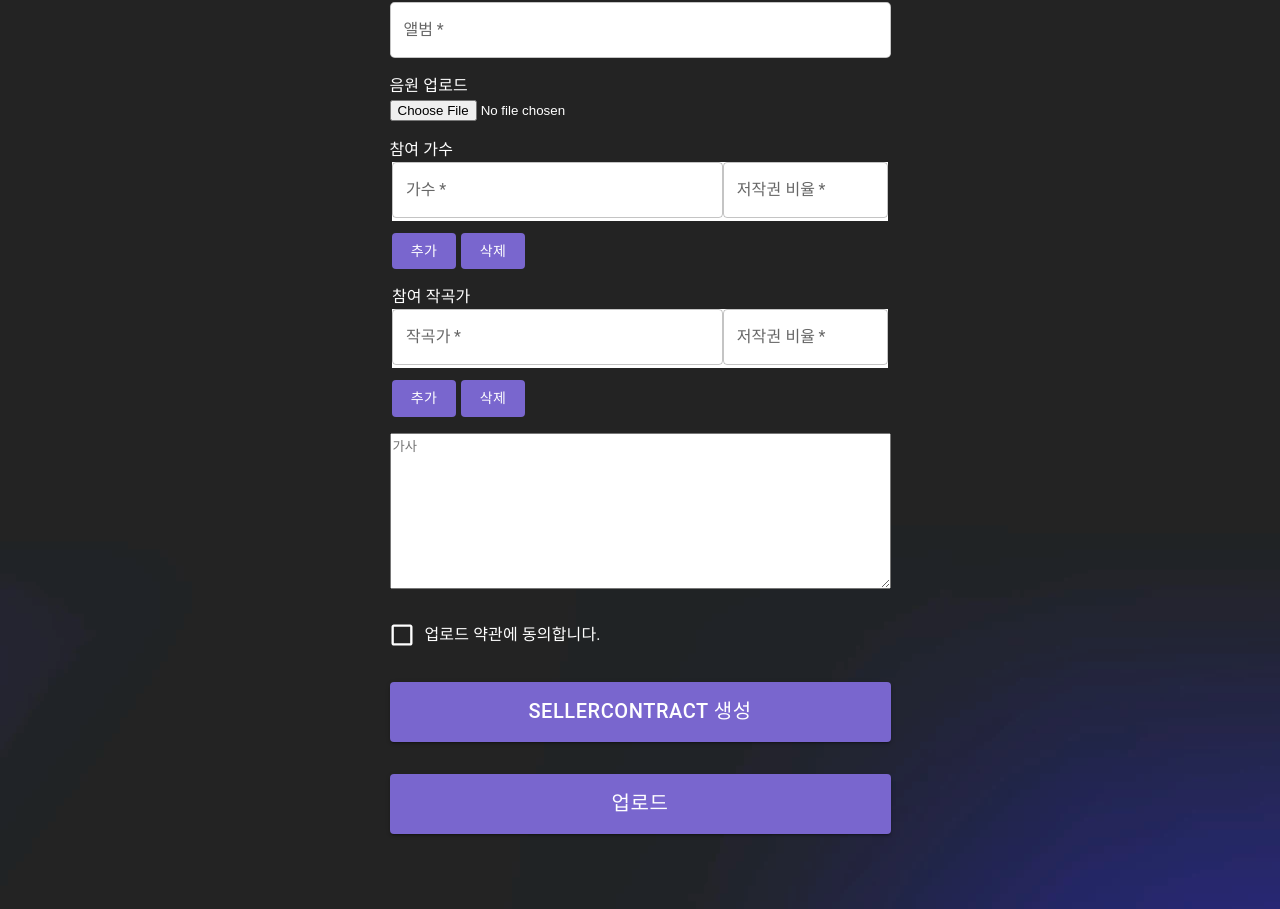
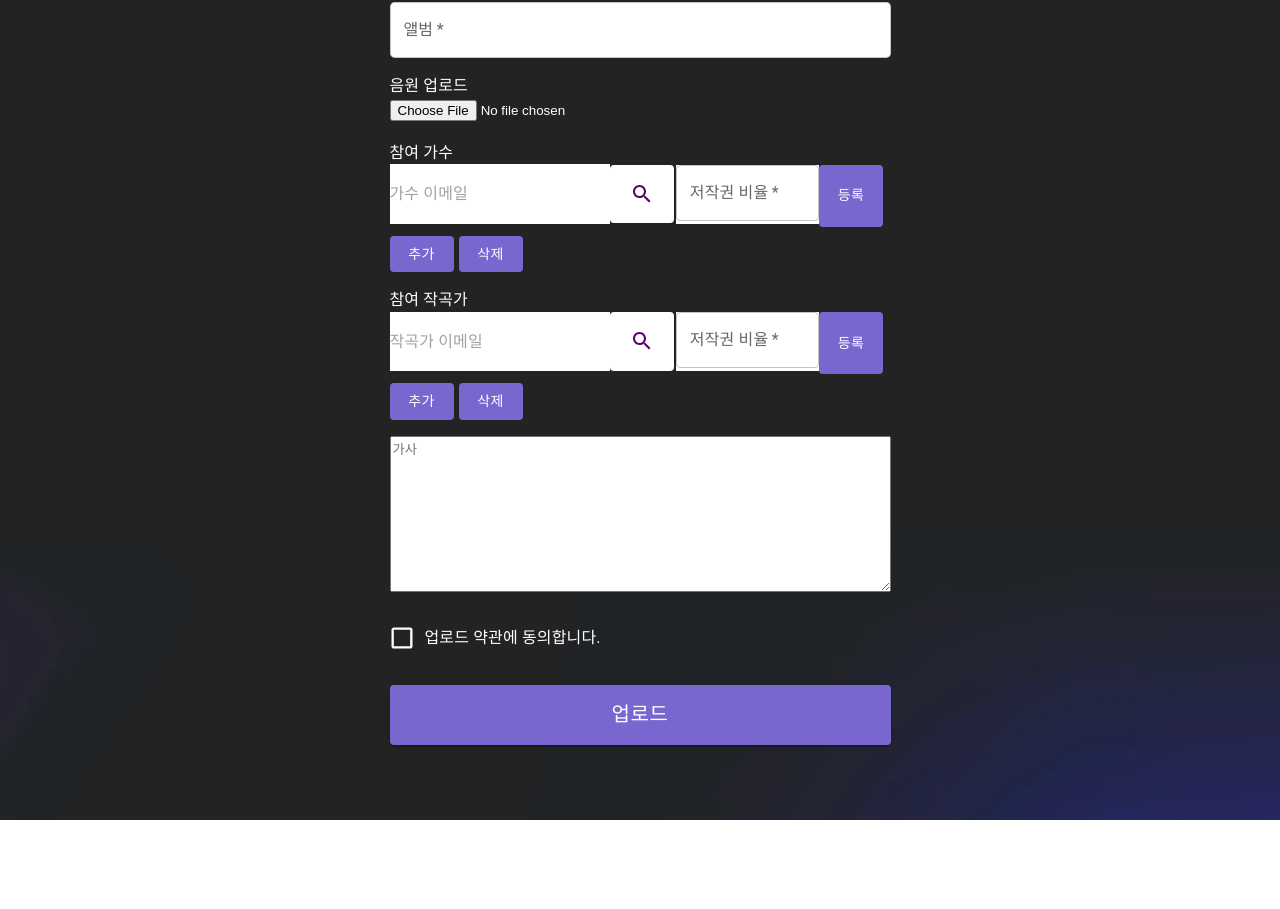
Before and after one commit to UXMUnderGraduate/22-S-Front, a React (Create React App) app: page /upload in a window 1280 px wide. Shown: the part 619-1528 px from the top of the page. After the commit the page ends 1439 px from the top, so only its background shows below. Built offline with nearby package versions, Linux system fonts and the light colour scheme; sample sign-in values are in the browser's storage.

Commit message:
feat:저작권자 검색기능#9

```diff
--- a/src/page/UploadPage.jsx
+++ b/src/page/UploadPage.jsx
@@ -1,5 +1,5 @@
 import React, { useState, useEffect } from 'react';
-
+import SearchIcon from '@mui/icons-material/Search';
 import axios from 'axios';
 import {
   Button,
@@ -19,8 +19,17 @@ import {
 import { createTheme, ThemeProvider } from '@mui/material/styles';
 import styled from 'styled-components';
 import { useDropzone } from 'react-dropzone';
-import * as contractApi from '../services/contract';
 import { useNavigate } from 'react-router-dom';
+import {
+  InputBase,
+  ListItemButton,
+  Drawer,
+  List,
+  Divider,
+  ListItem,
+  ListItemText,
+} from '@mui/material';
+
 
 const thumbsContainer = {
   display: 'flex',
@@ -70,7 +79,15 @@ const Boxs = styled(Box)`
   padding-bottom: 40px !important;
 `;
 
-function RegisterPage() {
+function UploadPage() {
+
+  function CheckSession() {
+    if (localStorage.getItem("jwtToken") == null) {
+      window.location = "http://localhost:3000";
+    }
+  }
+  setInterval(CheckSession(), 100);
+
   const theme = createTheme({
     palette: {
       primary: {
@@ -86,12 +103,12 @@ function RegisterPage() {
   });
   const [genre, setGenre] = useState('R&B');
   const [checked, setChecked] = useState(false);
-  const [registerError, setRegisterError] = useState('');
+  const [musicError, setMusicError] = useState(false);
+  const [UploadError, setUploadError] = useState('');
   const token = localStorage.getItem('token');
-  let userId = localStorage.getItem('userId');
-  let sellerContractAddress;
 
   const onhandlePost = async (data) => {
+    console.log("name")
     const { title, album, lylics, file, image } = data;
     const postData = { title, album, lylics, genre, file, image };
 
@@ -110,7 +127,7 @@ function RegisterPage() {
       })
       .catch(function (err) {
         console.log(err);
-        setRegisterError('업로드에 실패하였습니다. 다시한번 확인해 주세요.');
+        setUploadError('업로드에 실패하였습니다. 다시한번 확인해 주세요.');
       });
   };
 
@@ -120,14 +137,6 @@ function RegisterPage() {
 
   const handleAgree = (event) => {
     setChecked(event.target.checked);
-  };
-
-  const handleCreateSellerContract = async (userId) => {
-    await contractApi.init();
-    const sellerContract = await contractApi.deployContract.seller(userId);
-    sellerContractAddress = sellerContract.options.address;
-    console.log(sellerContract);
-    console.log(`sellerContractAddress: ${sellerContractAddress}`);
   };
 
   const handleSubmit = (e) => {
@@ -145,6 +154,30 @@ function RegisterPage() {
       image: data.get('image'),
       genre: genreType,
     };
+
+    //중복곡 체크
+    const musicCheck =document.getElementById('file').value;
+    if (!musicCheck) {
+      setMusicError('파일을 업로드 해주세요');
+    } else {
+      axios({
+        method: 'post',
+        url: `http://${process.env.REACT_APP_BACKEND_URL}/api/v1/upload/check`,
+        data: {
+          music: e.target.value,
+        },
+      })
+        .then((res) => {
+          if (res.data !== null) {
+            setMusicError('');
+          } else {
+            setMusicError('이미 존재하는 음악입니다.');
+          }
+        })
+        .catch((err) => {
+          console.error(err);
+        });
+    }
 
     // 회원가입 동의 체크
     if (!checked) alert('올바른 양식과 함께 업로드 약관에 동의해주세요.');
@@ -192,7 +225,7 @@ function RegisterPage() {
     let counter = countArr.slice(-1)[0];
     counter += 1;
     countArr.push(counter); // index 사용 X
-    // countArr[counter] = counter	// index 사용 시 윗줄 대신 사용
+    // countArr[counter] = counter   // index 사용 시 윗줄 대신 사용
     setCountComposerList(countArr);
   };
 
@@ -201,7 +234,7 @@ function RegisterPage() {
     let counter = countArr.slice(-1)[0];
     counter-=1;
     countArr.pop(counter); // index 사용 X
-    // countArr[counter] = counter	// index 사용 시 윗줄 대신 사용
+    // countArr[counter] = counter   // index 사용 시 윗줄 대신 사용
     setCountComposerList(countArr);
   };
 
@@ -212,7 +245,7 @@ function RegisterPage() {
     let counter = countArr.slice(-1)[0];
     counter += 1;
     countArr.push(counter); // index 사용 X
-    // countArr[counter] = counter	// index 사용 시 윗줄 대신 사용
+    // countArr[counter] = counter   // index 사용 시 윗줄 대신 사용
     setCountSingerList(countArr);
   };
 
@@ -221,7 +254,7 @@ function RegisterPage() {
     let counter = countArr.slice(-1)[0];
     counter-=1;
     countArr.pop(counter); // index 사용 X
-    // countArr[counter] = counter	// index 사용 시 윗줄 대신 사용
+    // countArr[counter] = counter   // index 사용 시 윗줄 대신 사용
     setCountSingerList(countArr);
   };
 
@@ -234,7 +267,6 @@ function RegisterPage() {
         return;
     }
 }
-
   return (
     <ThemeProvider theme={theme}>
       <Box sx={{ height: '100%', backgroundImage: 'url(/images/background.png)' }}>
@@ -321,10 +353,11 @@ function RegisterPage() {
                     <input
                       type="file"
                       id="file"
-                      accept="music/mp3, music/mp4, music/flac, music/ogg, music/mp2, music/m4r"
+                      accept="audio/*"
                       textDecoration="none"
                       style={{ color: 'white', borderBox: 'white' }}
                     />
+                    <FormHelperTexts>{musicError}</FormHelperTexts>
                   </Grid>
 
                   <Grid item xs={12}>
@@ -386,17 +419,6 @@ function RegisterPage() {
                   </Grid>
                 </Grid>
                 <Button
-                  onClick={async () => {
-                    handleCreateSellerContract(userId);
-                  }}
-                  fullWidth
-                  variant="contained"
-                  sx={{ mt: 3, mb: 1 }}
-                  style={{ backgroundColor: '#7966ce', height: '60px', fontSize: '20px' }}
-                >
-                  SellerContract 생성
-                </Button>
-                <Button
                   type="submit"
                   fullWidth
                   variant="contained"
@@ -407,7 +429,7 @@ function RegisterPage() {
                   업로드
                 </Button>
               </FormControl>
-              <FormHelperTexts>{registerError}</FormHelperTexts>
+              <FormHelperTexts>{UploadError}</FormHelperTexts>
             </Boxs>
           </Box>
         </Container>
@@ -416,7 +438,25 @@ function RegisterPage() {
   );
 }
 
-export default RegisterPage;
+export default UploadPage;
+
+const StyledInputBase = styled(InputBase)(() => ({
+  color: 'inherit',
+  '& .MuiInputBase-input': {
+    // padding: theme.spacing(1, 1, 1, 0),
+    // vertical padding + font size from searchIcon
+    // paddingLeft: `calc(1em + ${theme.spacing(4)})`,
+    // transition: theme.transitions.create('width'),
+    backgroundColor:"white",
+    height:"85%",
+    width: '100%',
+    // [theme.breakpoints.up('md')]: {
+    //   width: '20ch',
+    // },
+  },
+}));
+
+const ariaLabel = { 'aria-label': 'search' };
 
 //참여자 추가
 const DetailDiv = styled.div`
@@ -434,6 +474,79 @@ const CreateListDiv = styled.div`
 `;
 
 const ComposerList = (props) => {
+    const [state, setState] = React.useState({
+      bottom: false,
+    });
+
+    const anchor = 'bottom';
+
+    const toggleDrawer = (anchor, open) => (event) => {
+      handleOnClick();
+      console.log(data);
+      if (event.type === 'keydown' && (event.key === 'Tab' || event.key === 'Shift')) {
+        return;
+      }
+      setState({ ...state, [anchor]: open });
+    };
+
+    const list = (anchor) => (
+      <Box
+      style={{fontColor:"red"}}
+        sx={{ width: anchor === 'top' || anchor === 'bottom' ? 'auto' : 250 }}
+        role="presentation"
+        onClick={toggleDrawer(anchor, false)}
+        onKeyDown={toggleDrawer(anchor, false)}
+      >
+        <List>
+          {data.map((item) => (
+            <ListItem style={{color:"Black"}} key={item.id}>
+              <ListItemButton
+                onClick={console.log(item.id)} >
+                <ListItemText primary={item.nickname} />
+              </ListItemButton>
+            </ListItem>
+          ))}
+        </List>
+        <Divider />
+      </Box>
+    );
+
+    const [data, setData] = useState([]);
+
+    // const theme = createTheme({
+    //   palette: {
+    //     mode: 'dark',
+    //   },
+    //   header: {
+    //     main: 'transparent',
+    //   },
+    // });
+    const token = localStorage.getItem('jwtToken');
+
+    const [search, setSearch] = useState('');
+    const onChangeSearch = (e) => {
+      setSearch(e.target.value);
+      toggleDrawer(anchor, true);
+    };
+
+    const handleOnClick = async () => {
+      console.log(search);
+      // console.log(token);
+      await axios
+        .get(`http://${process.env.REACT_APP_BACKEND_URL}/api/v1/user?search=${search}`, {
+          headers: {
+            authorization: token,
+          },
+        })
+        .then((res) => {
+          setData(res.data.data);
+        })
+        .catch((err) => {
+          console.log(err);
+        });
+    };
+
+
   return (
     <DetailDiv>
       {props.countComposerList &&
@@ -441,17 +554,17 @@ const ComposerList = (props) => {
           <div key={i}>
             <div>
               <Grid item xs={12} sm={8}>
-                <TextField
-                  variant="outlined"
-                  required
-                  fullWidth
-                  id="name"
-                  label="작곡가"
-                  name="name"
-                  autoComplete="name"
-                  sx={{ backgroundColor: 'white' }}
-                  color="secondary"
-                />
+              <StyledInputBase
+                required
+                placeholder="작곡가 이메일"
+                inputProps={ariaLabel}
+                onChange={onChangeSearch}
+              />
+              <Button style={{backgroundColor:"white", height:"95%"}} onClick={toggleDrawer(anchor, true)}> <SearchIcon/></Button>
+              <Drawer anchor={anchor} open={state[anchor]} onClose={toggleDrawer(anchor, false)}>
+                {list(anchor)}
+              </Drawer>
+
               </Grid>
               <Grid item xs={12} sm={4}>
                 <TextField
@@ -466,7 +579,10 @@ const ComposerList = (props) => {
                   color="secondary"
                 />
               </Grid>
+              <Grid item xs={12} sm={2}>
+              <Button style={{backgroundColor: '#7966ce', color: 'white'}} >등록</Button></Grid>
             </div>
+
           </div>
         ))}
     </DetailDiv>
@@ -474,26 +590,89 @@ const ComposerList = (props) => {
 };
 
 const SingerList = (props) => {
+  const [state, setState] = React.useState({
+    bottom: false,
+  });
+
+  const anchor = 'bottom';
+
+  const toggleDrawer = (anchor, open) => (event) => {
+    handleOnClick();
+    console.log(data)
+    if (event.type === 'keydown' && (event.key === 'Tab' || event.key === 'Shift')) {
+      return;
+    }
+    setState({ ...state, [anchor]: open });
+  };
+
+  const list = (anchor) => (
+    <Box
+      sx={{ width: anchor === 'top' || anchor === 'bottom' ? 'auto' : 250 }}
+      role="presentation"
+      onClick={toggleDrawer(anchor, false)}
+      onKeyDown={toggleDrawer(anchor, false)}
+    >
+      <List>
+        {data.map((item) => (
+          <ListItem style={{color:"Black"}} key={item.id}>
+            <ListItemButton
+               onClick={console.log(item.id)}>
+              <ListItemText primary={item.nickname} />
+            </ListItemButton>
+          </ListItem>
+        ))}
+      </List>
+      <Divider />
+    </Box>
+  );
+
+  const [data, setData] = useState([]);
+
+  const token = localStorage.getItem('jwtToken');
+
+  const [search, setSearch] = useState('');
+  const onChangeSearch = (e) => {
+    setSearch(e.target.value);
+    toggleDrawer(anchor, true);
+  };
+
+  const handleOnClick = async () => {
+    console.log(search)
+    await axios
+      .get(`http://${process.env.REACT_APP_BACKEND_URL}/api/v1/user?search=${search}`, {
+        headers: {
+          authorization: token,
+        },
+      })
+      .then((res) => {
+        setData(res.data.data);
+      })
+      .catch((err) => {
+        console.log(err);
+      });
+  };
+
   return (
     <DetailDiv>
       {props.countSingerList &&
         props.countSingerList.map((item, i) => (
           <div key={i}>
             <div>
-              <Grid item xs={12} sm={8}>
-                <TextField
-                  variant="outlined"
-                  required
-                  fullWidth
-                  id="singer"
-                  label="가수"
-                  name="singer"
-                  autoComplete="singer"
-                  sx={{ backgroundColor: 'white' }}
-                  color="secondary"
-                />
+            <Grid item xs={12} sm={8}>
+              <StyledInputBase
+                required
+                placeholder="가수 이메일"
+                inputProps={ariaLabel}
+                onChange={onChangeSearch}
+              />
+              <Button style={{backgroundColor:"white", height:"95%"}} onClick={toggleDrawer(anchor, true)}> <SearchIcon/></Button>
+              <Drawer anchor={anchor} open={state[anchor]} onClose={toggleDrawer(anchor, false)}>
+                {list(anchor)}
+              </Drawer>
+
               </Grid>
               <Grid item xs={12} sm={4}>
+
                 <TextField
                   variant="outlined"
                   required
@@ -504,8 +683,11 @@ const SingerList = (props) => {
                   autoComplete="copyright"
                   sx={{ backgroundColor: 'white' }}
                   color="secondary"
+
                 />
               </Grid>
+              <Grid item xs={12} sm={2}>
+              <Button style={{backgroundColor: '#7966ce', color: 'white'}} >등록</Button></Grid>
             </div>
           </div>
         ))}
```
